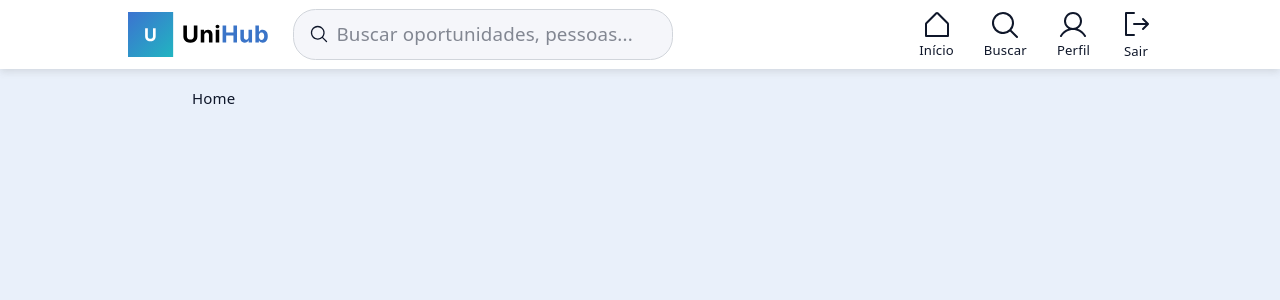
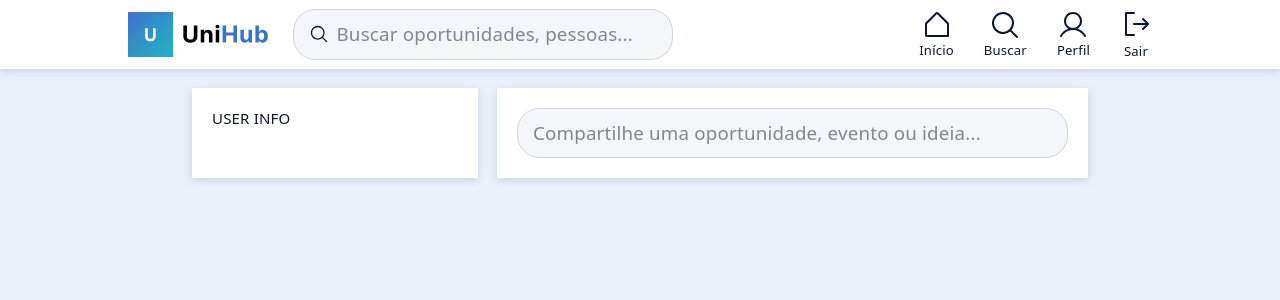
Before and after one commit to mathLazaro/unihub-front, a React (Vite) app: page / in a window 1280 px wide. Shown: the top 300 px of the page. Built offline with nearby package versions, Linux system fonts and the light colour scheme.

Commit message:
feat: pagina principal

```diff
--- /dev/null
+++ b/src/core/post-type.enum.ts
@@ -0,0 +1,7 @@
+export const POST_TYPE  = {
+    INFO: 'Informação',
+    SERVICE: 'Serviço',
+    EVENT: 'Evento',
+    OPORTUNITY: 'Oportunidade',
+    OTHER: 'Outro',
+} as const;
--- /dev/null
+++ b/src/pages/HomePage.tsx
@@ -0,0 +1,28 @@
+import { UserCircleIcon } from "@phosphor-icons/react";
+import PostInput from "../components/post/input/PostInput";
+
+export default function HomePage() {
+  return (
+    <>
+      <div className="grid grid-cols-3 gap-5 ">
+        <aside className="wrapper-container hidden md:flex">
+          <p>USER INFO</p>
+        </aside>
+
+        <span className="fixed top-3 left-3 md:hidden">
+          <UserCircleIcon size={50} weight="fill" color="#457ccb" />
+        </span>
+
+        <article className="feed col-span-3 md:col-span-2">
+          <div className="wrapper-container">
+            <PostInput
+              onSubmit={(message: string) => {
+                console.log(message);
+              }}
+            />
+          </div>
+        </article>
+      </div>
+    </>
+  );
+}
--- a/src/routes/AppRoutes.tsx
+++ b/src/routes/AppRoutes.tsx
@@ -1,5 +1,6 @@
 import { BrowserRouter, Route, Routes } from "react-router-dom";
 import InternalLayout from "../layouts/InternalLayout";
+import HomePage from "../pages/HomePage";
 
 export function AppRoutes() {
   return (
@@ -9,7 +10,7 @@ export function AppRoutes() {
         <Route path="/signup" element={<h1>Register page</h1>} />
 
         <Route element={<InternalLayout />}>
-          <Route path="/" element={<h1>Home</h1>} />
+          <Route path="/" element={<HomePage />} />
           <Route path="/search" element={<h1>Search Page</h1>} />
           <Route path="/profile" element={<h1>Profile Page</h1>} />
         </Route>
```
